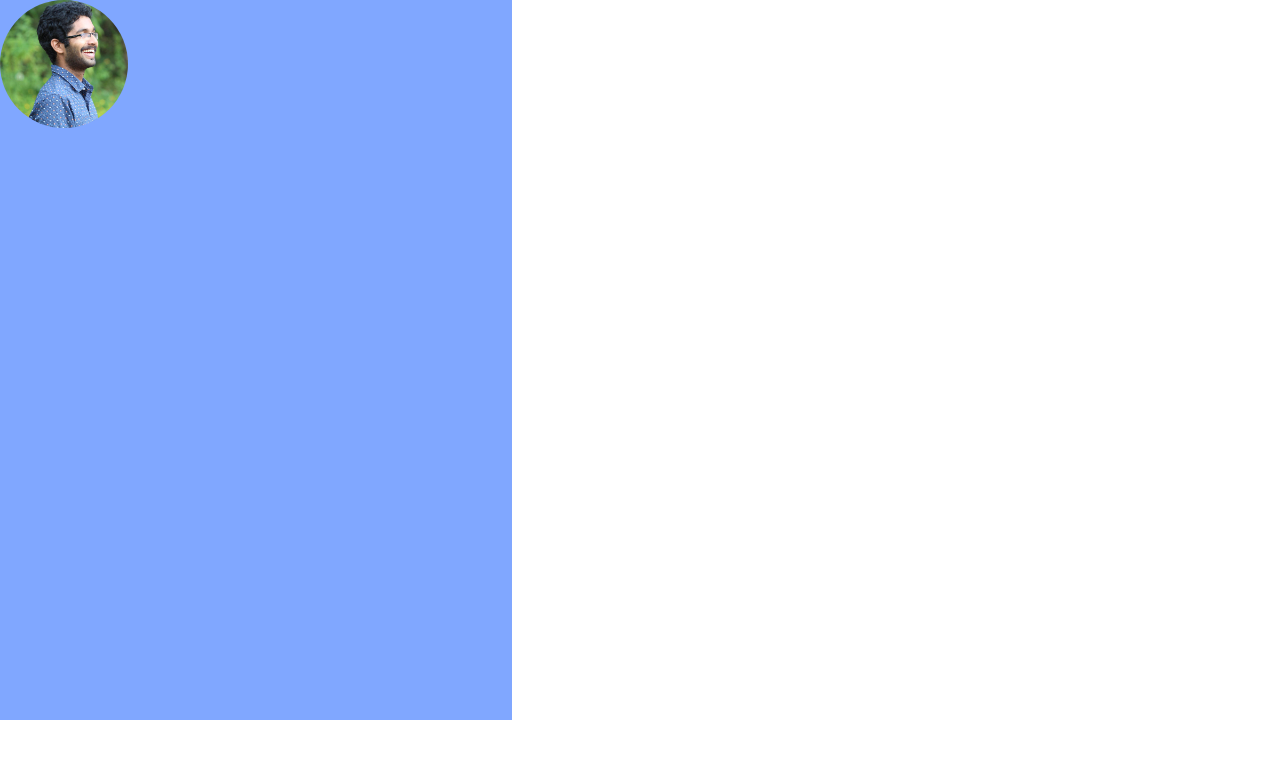
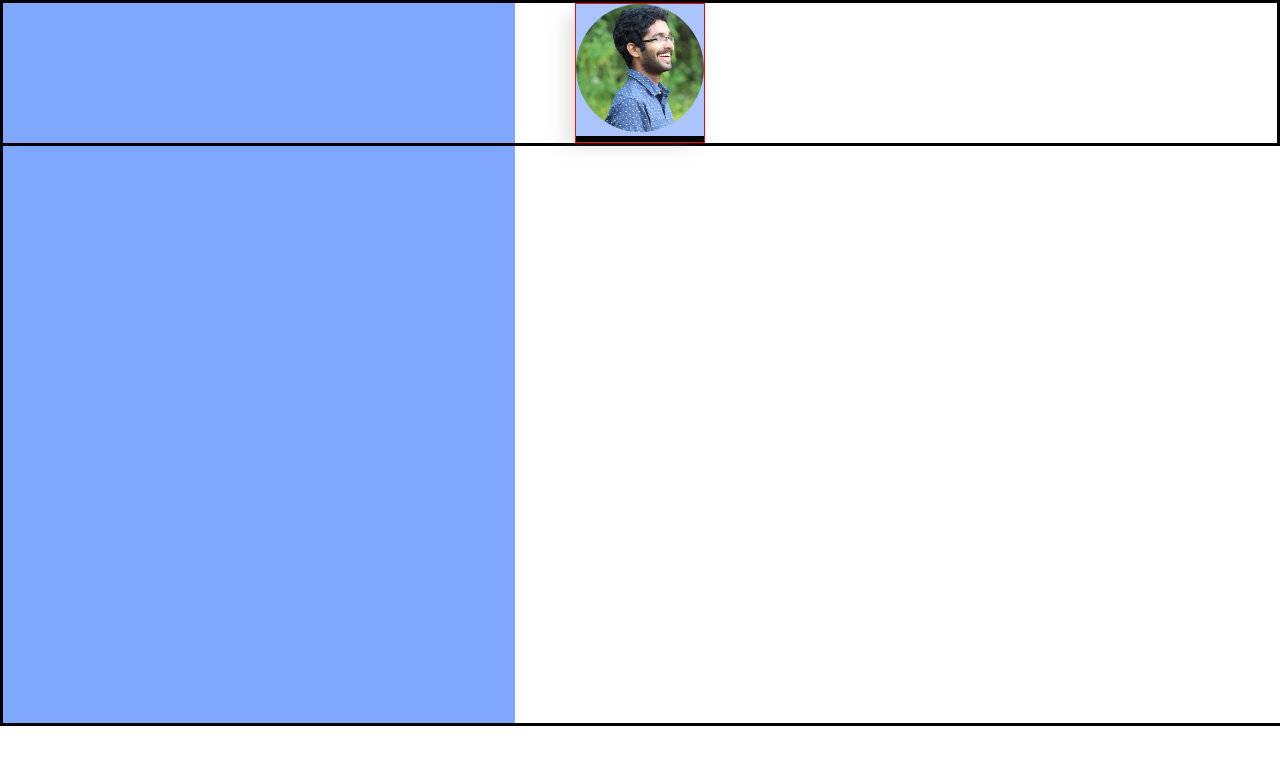
Before and after one commit to Nikhil713/Portfolio, a React (Create React App) app in the folder website/: page / in a window 1280 px wide. Shown: the top 764 px of the page. Built offline with nearby package versions, Linux system fonts and the light colour scheme.

Commit message:
Changing layouts

```diff
--- a/website/src/pages/home/home.css
+++ b/website/src/pages/home/home.css
@@ -1,6 +1,10 @@
 .home{
     height: auto;
-    width: 100vw;
+    /* width: 100vw; */
+    display: flex;
+    justify-content: center;
+    align-items: center;
+    border: solid;
 }
 
 .bg-home{
@@ -8,6 +12,7 @@
     height: auto;
     width: 100vw;
     z-index: -1;
+    border: solid;
 }
 
 .bg-home-left{
@@ -16,7 +21,24 @@
     background-color: rgb(128, 167, 255);
 }
 
+.home-info{
+    border: 1px red solid;
+    height: auto;
+    width: auto;
+}
+
+.home-card{
+    height: auto;
+    width: auto;
+    box-shadow: -11.31px 11.31px 17px 0px rgba(138,131,124,0.23);
+    background-color: rgb(170, 197, 255);
+}
+
 .card-img > img {
     max-width: 10vw;
     border-radius: 100px;
 }
+
+.box-color{
+
+}
--- a/website/src/pages/home/home.js
+++ b/website/src/pages/home/home.js
@@ -5,11 +5,12 @@ import profile from '../../assets/Nikhil.jpg'
 export default class Home extends React.Component {
     render() {
         return (
-            <div className="home">
+            <div className="home-container">
                 <div className="bg-home">
                     <div className="bg-home-left"></div>
                     <div className="bg-home-right"></div>
                 </div>
+                <div className="home">
                 <div className="home-info">
                     <div className="home-card">
                         <div className="card-img">
@@ -20,6 +21,7 @@ export default class Home extends React.Component {
 
                     </div>
                 </div>
+                </div>
             </div>
         )
     }
```
